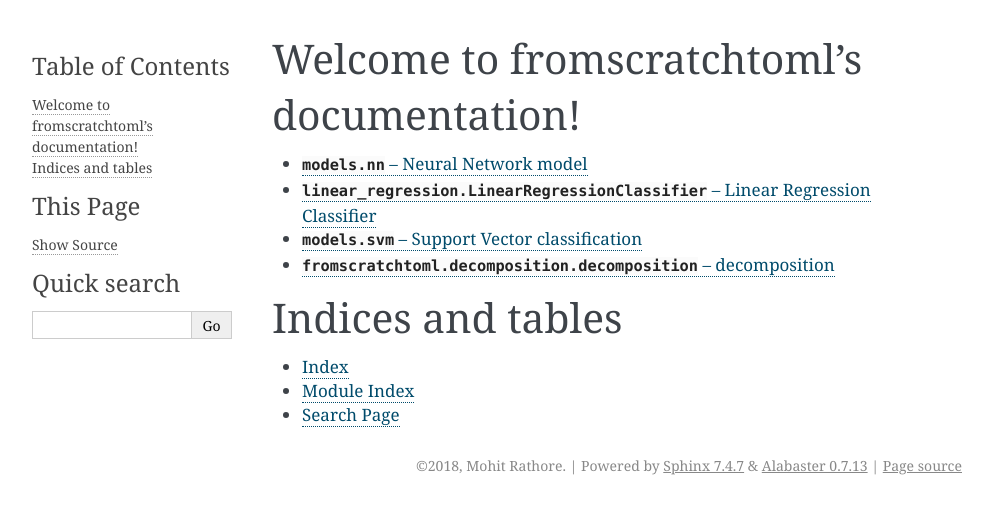
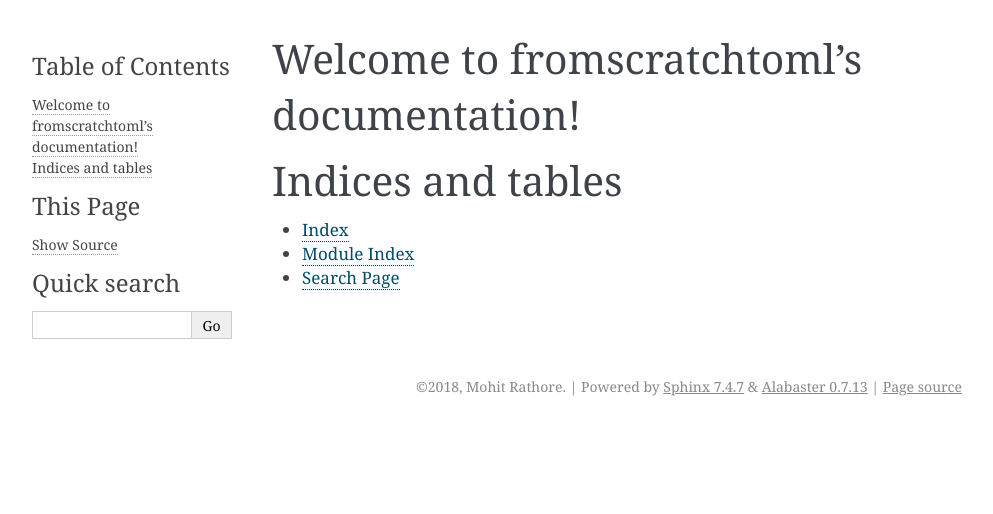
Before and after one commit to markroxor/fromscratchtoml, a Sphinx documentation site: the page built from docs/source/index.rst, in a window 1280 px wide. Shown: the top 514 px of the page, without its empty margins (148-1141 px from the left). Built offline with Sphinx 7.4.7, drawn with Linux system fonts in a browser that asks for light colours; formulas are drawn with MathJax 3.

Commit message:
remove ch using docs

```diff
--- a/docs/source/index.rst
+++ b/docs/source/index.rst
@@ -9,10 +9,6 @@ Welcome to fromscratchtoml's documentation!
 .. toctree::
    :maxdepth: 10
 
-   models/nn
-   models/LinearRegressionClassifier
-   models/svm
-   decomposition/decomposition
 
 
 
```
